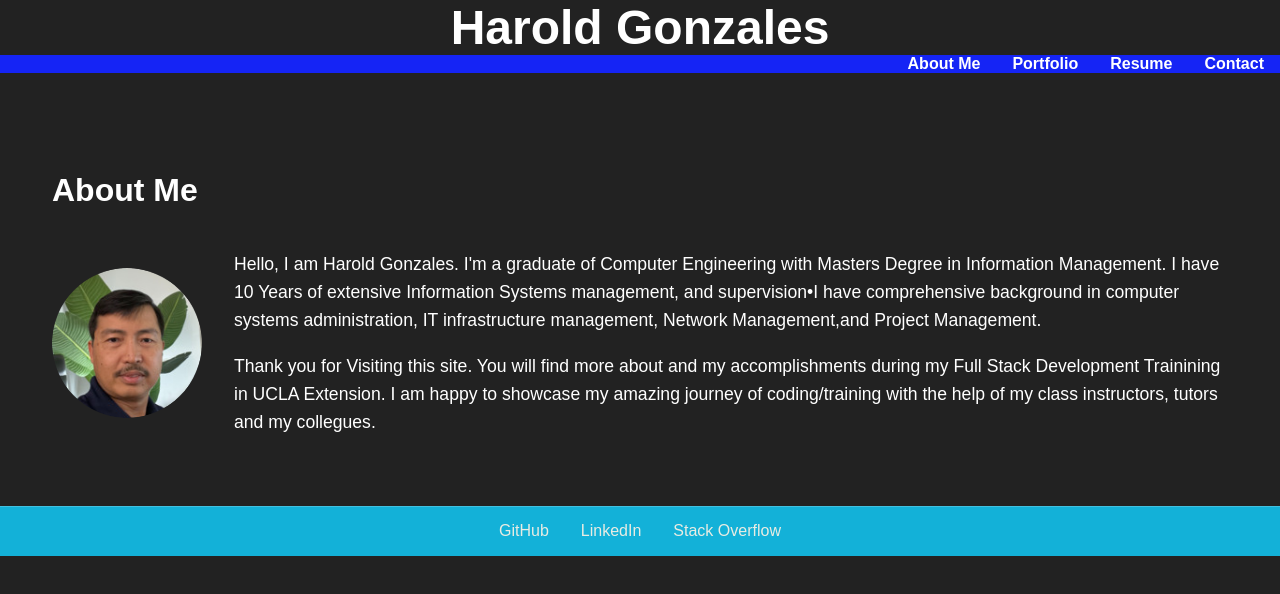
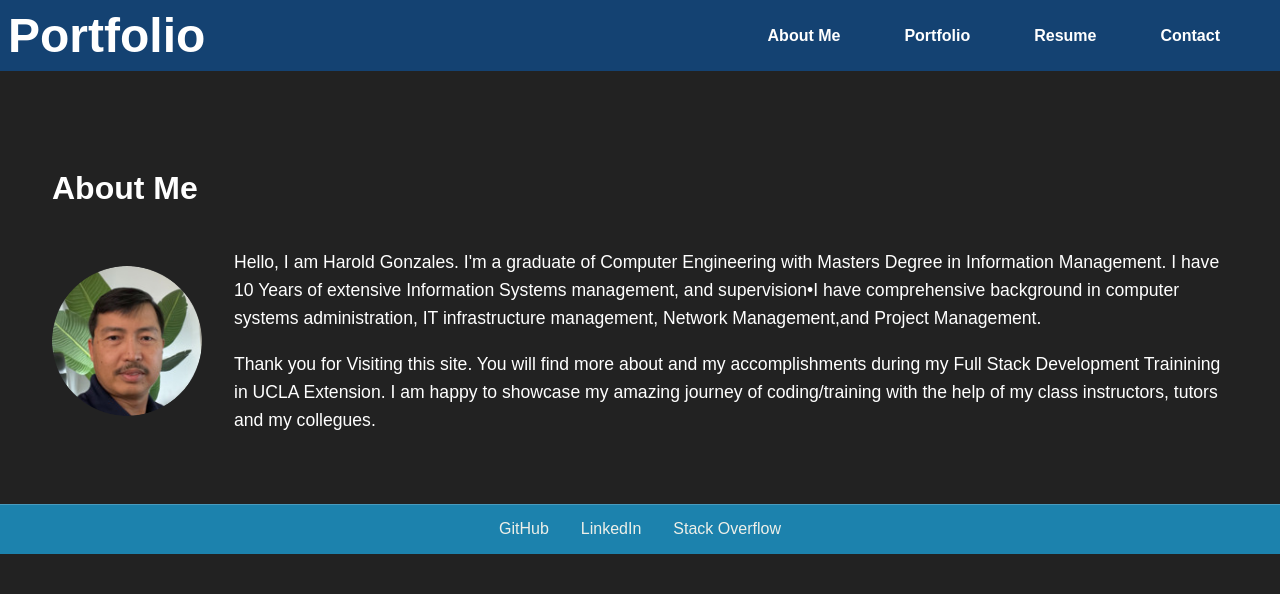
Before and after one commit to harold-fv/React-Portfolio, a React (Create React App) app: page / in a window 1280 px wide. Shown: the top 594 px of the page. Built offline with nearby package versions, Linux system fonts and the light colour scheme.

Commit message:
Updates the css files

```diff
--- a/src/assets/styles.css
+++ b/src/assets/styles.css
@@ -10,7 +10,7 @@ body {
     display: flex;
     justify-content: space-between;
     align-items: center;
-    background-color: #1524f5;
+    background-color:#144272;
     padding: 10px 20px;
   }
 
--- a/src/components/Footer/Footer.css
+++ b/src/components/Footer/Footer.css
@@ -1,5 +1,5 @@
 .footer {
-  background-color: #13b1d8;
+  background-color: #1C82AD;
   padding: 1rem;
   display: flex;
   justify-content: center;
@@ -24,7 +24,7 @@
 }
 
 .footer a {
-  color: #e9ece3;
+  color: #eef0e9;
   text-decoration: none;
   margin: 0 1rem;
 }
--- a/src/components/Header/Header.css
+++ b/src/components/Header/Header.css
@@ -2,8 +2,9 @@
     display: flex;
     justify-content: space-between;
     align-items: center;
-    background-color: #333;
-    padding: 1rem;
+    background-color: #144272;
+    padding: .5rem;
+    font-size: medium;
   }
 
   .header h1 {
--- a/src/components/Header/Header.js
+++ b/src/components/Header/Header.js
@@ -1,12 +1,12 @@
+
 import React from 'react';
 import Navigation from '../Navigation/Navigation';
-import '../Header/Header.css';
-
+import './Header.css';
 
 const Header = () => {
   return (
-    <header>
-      <h1>Harold Gonzales</h1>
+    <header className="header">
+      <h1 className="header-title">Portfolio</h1>
       <Navigation />
     </header>
   );
--- a/src/components/Navigation/Navigation.css
+++ b/src/components/Navigation/Navigation.css
@@ -1,26 +1,32 @@
+/* Navigation.css */
+
 .nav {
   display: flex;
-  justify-content: flex-end; /* Change from space-around to flex-end to align items to the right */
+  justify-content: flex-end;
   align-items: center;
-  list-style-type: none;
-  margin: 0;
-  padding: 0;
 }
 
-.nav ul {
+.nav-list {
   display: flex;
   list-style-type: none;
   margin: 0;
   padding: 0;
 }
 
+.nav-list-item {
+  margin: 0 1rem;
+}
+
 .nav-item {
   color: #fff;
   text-decoration: none;
   padding: 0.5rem 1rem;
+  font-family: Arial, sans-serif; /* Change to a modern font that matches your design. */
+  transition: color 0.3s ease, transform 0.3s ease;
 }
 
 .nav-item:hover,
 .nav-item.active {
   color: #ccc;
+  transform: scale(1.05); /* Slightly enlarges the link on hover */
 }
--- a/src/components/Navigation/Navigation.js
+++ b/src/components/Navigation/Navigation.js
@@ -4,17 +4,17 @@ import './Navigation.css'; // Import the CSS file
 function NavigationBar() {
   return (
     <nav className="nav">
-      <ul>
-        <li>
+      <ul className="nav-list">
+        <li className="nav-list-item">
           <a className="nav-item" href="/">About Me</a>
         </li>
-        <li>
+        <li className="nav-list-item">
           <a className="nav-item" href="/portfolio">Portfolio</a>
         </li>
-        <li>
+        <li className="nav-list-item">
           <a className="nav-item" href="/resume">Resume</a>
         </li>
-        <li>
+        <li className="nav-list-item">
           <a className="nav-item" href="/contact">Contact</a>
         </li>
       </ul>
--- a/src/index.css
+++ b/src/index.css
@@ -5,7 +5,7 @@ body {
     sans-serif;
   -webkit-font-smoothing: antialiased;
   -moz-osx-font-smoothing: grayscale;
-  background-color: #222;
+  background-color: #CBE4DE;
   color: #ffffff;
 }
 
```
